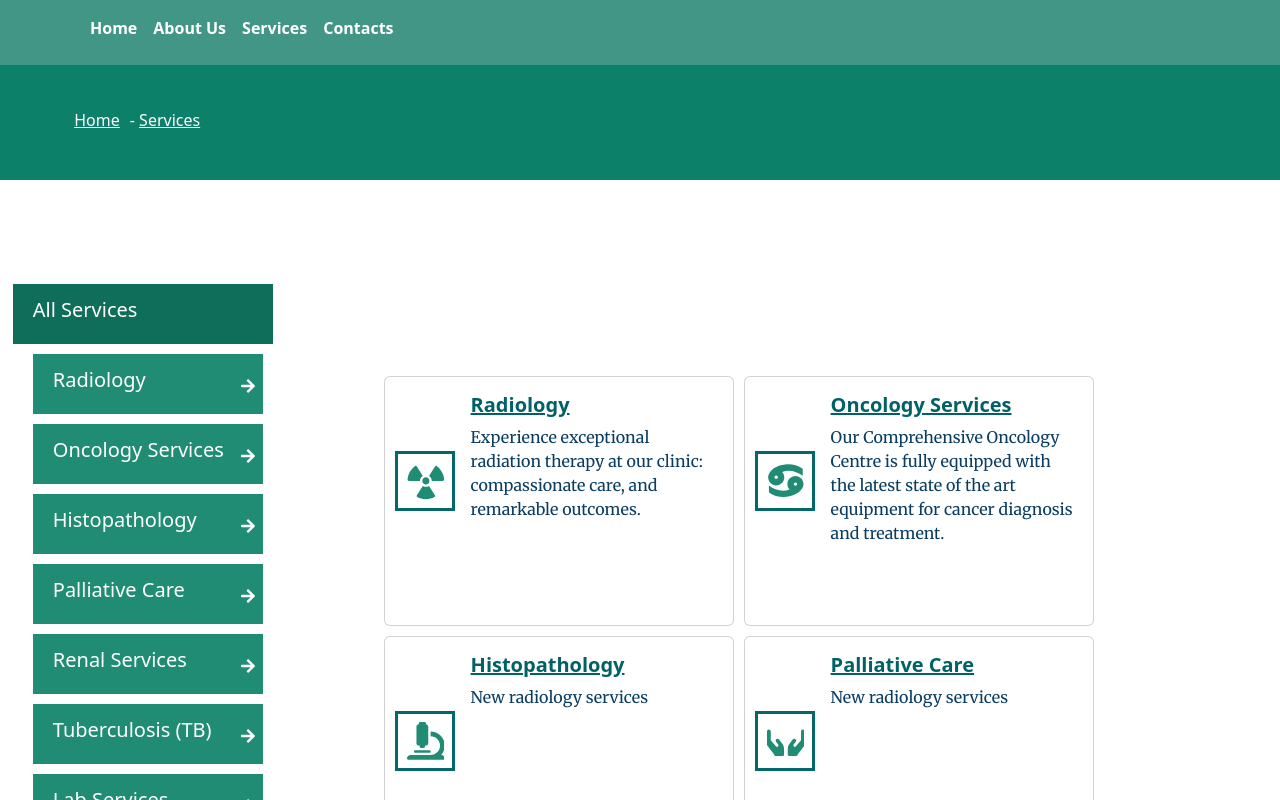
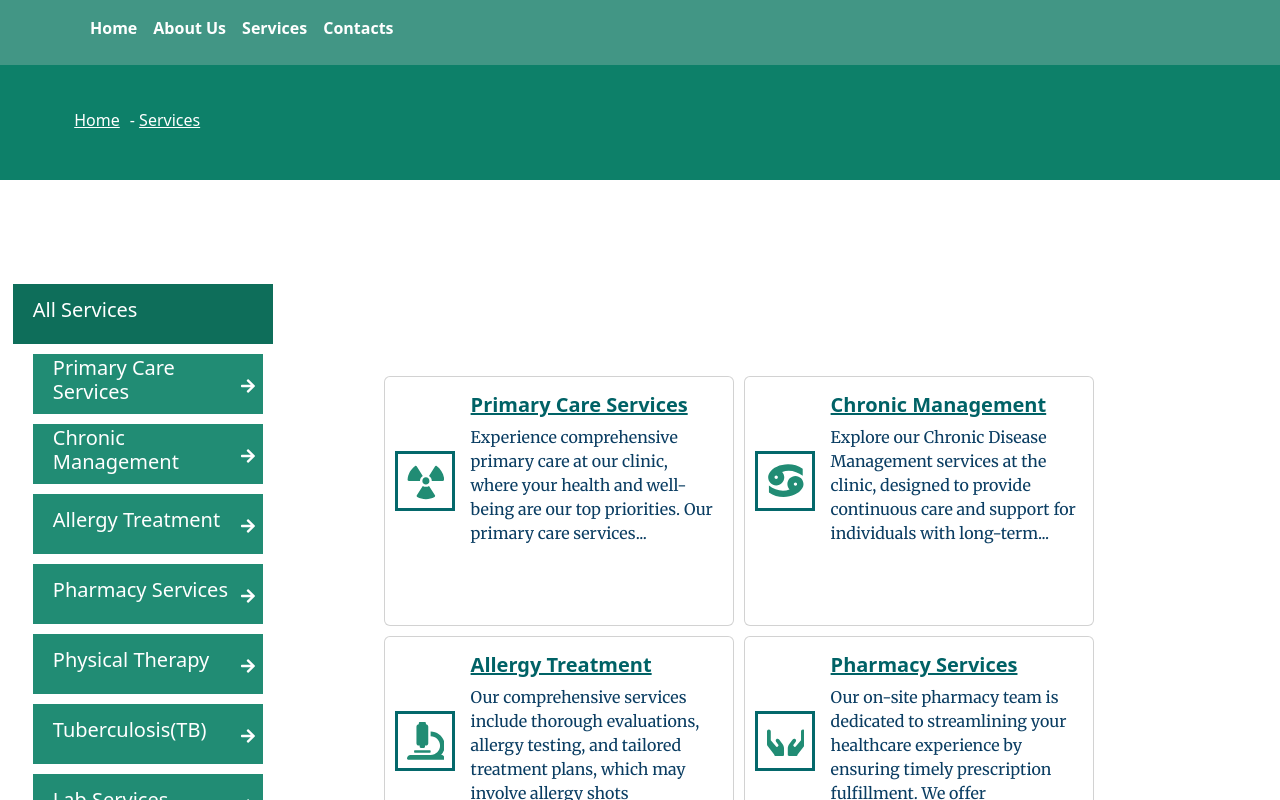
Before and after one commit to Marcelkibor/Cedar-Clinic, a React (Vite) app: page /services in a window 1280 px wide. Shown: the top 800 px of the page. Built offline with nearby package versions, Linux system fonts and the light colour scheme.

Commit message:
Services Names Change

```diff
--- a/src/App.css
+++ b/src/App.css
@@ -276,6 +276,10 @@ top: 60px;
   right: 10%;
   background-color: black;
 }
+.service-tx{
+  width: 500px;
+  margin-bottom: 150px;
+}
 .rotating-parent{
   width: fit-content;
 }
@@ -440,7 +444,6 @@ top: 60px;
   color: white;
 }
 .all-sv-main-div{
-  margin-top: 8% !important;
   margin-left: 30% !important;
   display: flex !important;
   flex-wrap:wrap !important;
@@ -455,8 +458,8 @@ top: 60px;
   color: white;
 }
 .service-expand{
-  height: 60vh;
-  margin: 100px 0px 30px 20px !important;
+  height: fit-content;
+  margin: 100px 0px 30px 10px !important;
 }
 .all-sv-banner{
   color: white;
@@ -807,6 +810,9 @@ color: #fff;
   height: 340px !important;
   width: 340px !important;
 }
+.service-tx{
+  width: 340px;
+}
 .boxlink-div{
   width: 94vw !important;
 }
--- a/src/components/DataFiles/Mservices.ts
+++ b/src/components/DataFiles/Mservices.ts
@@ -9,13 +9,13 @@ type Medical = {
     description:string
 }
 const Mservice:Medical[] = [
-    { id: 1, name: 'Radiology', description: 'Experience exceptional radiation therapy at our clinic: compassionate care, and remarkable outcomes.' },
-    { id: 2, name: 'Oncology Services', description: 'Our Comprehensive Oncology Centre is fully equipped with the latest state of the art equipment for cancer diagnosis and treatment.' },
-    { id: 3, name: 'Histopathology', description: 'New radiology services' },
-    { id: 4, name: 'Palliative Care', description: 'New radiology services' },
-    { id: 5, name: 'Renal Services', description: 'Our clinic offers specialized renal services to support and manage kidney-related conditions and treatments.' },
-    { id: 6, name: 'Tuberculosis (TB)', description: 'Our clinic provides diagnosis, treatment, and management services for tuberculosis (TB) to ensure the health and well-being of our patients.' },
-    { id: 7, name: 'Lab Services', description: 'Our clinic provides comprehensive lab services to meet your healthcare needs.' },
+    { id: 1, name: 'Primary Care Services', description: "Experience comprehensive primary care at our clinic, where your health and well-being are our top priorities. Our primary care services include regular check-ups, diagnosis and treatment of common health conditions" },
+    { id: 2, name: 'Chronic Management', description: "Explore our Chronic Disease Management services at the clinic, designed to provide continuous care and support for individuals with long-term health conditions such as diabetes, hypertension, and heart disease. Our expert team ensures you receive personalized, effective management to help you lead a healthier life." },
+    { id: 3, name: 'Allergy Treatment', description: 'Our comprehensive services include thorough evaluations, allergy testing, and tailored treatment plans, which may involve allergy shots (immunotherapy), medications, or lifestyle adjustments, all aimed at ensuring your comfort and well-being' },
+    { id: 4, name: 'Pharmacy Services', description: 'Our on-site pharmacy team is dedicated to streamlining your healthcare experience by ensuring timely prescription fulfillment. We offer professional guidance, making it hassle-free for you to understand and manage your medications, all while focusing on your health and well-being.' },
+    { id: 5, name: 'Physical Therapy', description: 'Our experienced team offers personalized rehabilitation plans tailored to your unique needs, whether you are recovering from surgery, managing a sports injury, or seeking relief from chronic pain. We employ a range of techniques, including manual therapy, therapeutic exercises' },
+    { id: 6, name: 'Tuberculosis(TB)', description: 'Our clinic provides diagnosis, treatment, and management services for tuberculosis (TB) to ensure the health and well-being of our patients.' },
+    { id: 7, name: 'Lab Services', description: 'Explore our Lab Services at the clinic, providing a wide range of diagnostic tests to aid in your healthcare journey. From routine blood work and cholesterol checks to specialized tests like allergy panels and cancer screenings, our state-of-the-art lab facilities offer precise and timely results to support your well-being' },
     { id: 8, name: 'Vaccine Therapy', description: 'Discover the transformative power of vaccine therapy at our clinic: compassionate guidance, and remarkable results.' }
 ]
 const serviceIcons: { [key: number]: IconType } = {
--- a/src/components/Services/AllServices.tsx
+++ b/src/components/Services/AllServices.tsx
@@ -43,7 +43,9 @@ const AllServices = () => {
           <Card.Title>
           <NavLink  style={{color:'#006266',fontWeight:'bold'}}to={`${encodeURIComponent(formatNames(service.name))}`}>{service.name}</NavLink>
             </Card.Title>
-          <Card.Text style={{color:'#0a3d62'}}>{service.description}</Card.Text>
+          <Card.Text style={{color:'#0a3d62'}}>
+          {service.description.split(' ').slice(0, 20).join(' ')}...
+          </Card.Text>
         </Card.Body>
       </div>
     </Card>
--- a/src/components/Services/ServiceExpand.tsx
+++ b/src/components/Services/ServiceExpand.tsx
@@ -37,8 +37,8 @@ const ServiceExpand = () => {
         <div style={{height:'fit-content',width:'fit-content'}}>
         {React.createElement(serviceIcons[selectedService.id],{style:{height:'100px',width:'100px',color: '#218c74'}})}
         </div>
-    <h4 style={{marginTop:'15px'}}>{selectedService.name}</h4>
-    <p>{selectedService.description}</p>
+    <h4 style={{marginTop:'30px'}}>{selectedService.name}</h4>
+    <p className="service-tx">{selectedService.description}</p>
     </>}</div>
         </Col>
     </Row>
--- a/src/components/Services/SliderServices.tsx
+++ b/src/components/Services/SliderServices.tsx
@@ -82,7 +82,7 @@ const SliderServices = () => {
                     <h6 >
                       <NavLink to={`services/${encodeURIComponent(service.name)}`} style={{ color: '#006266',fontFamily:'Merriweather serif',fontWeight:'bold' }}>{service.name}</NavLink>
                     </h6>
-                    <p style={{ fontSize:'16px',color: '#006266',fontFamily:'Merriweather serif' }}>{service.description}</p>
+                    <p style={{ fontSize:'16px',color: '#006266',fontFamily:'Merriweather serif' }}>{service.description.split(' ').slice(0, 30).join(' ')}...</p>
                   </Card.Body>
                 </div>
               </Card>
```
